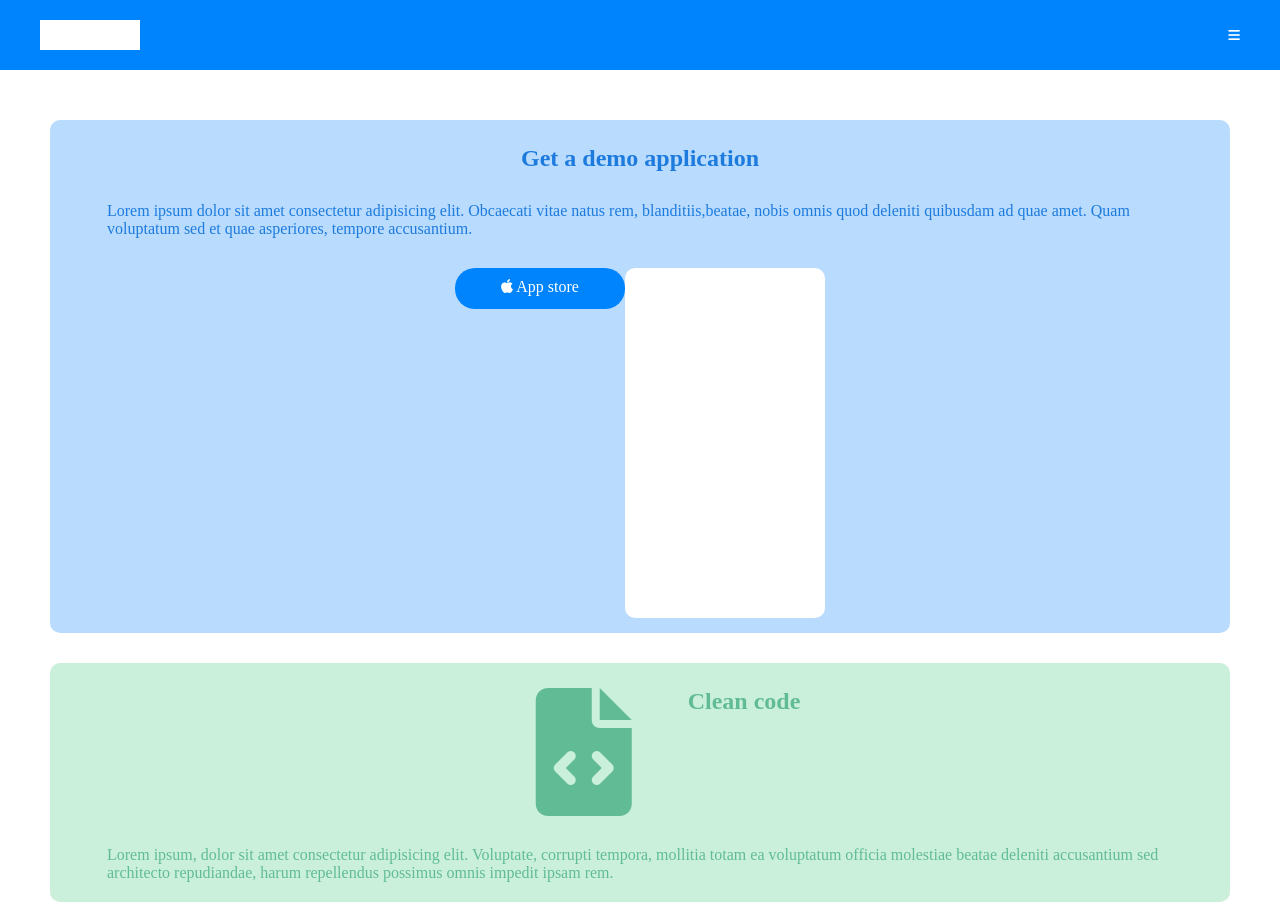
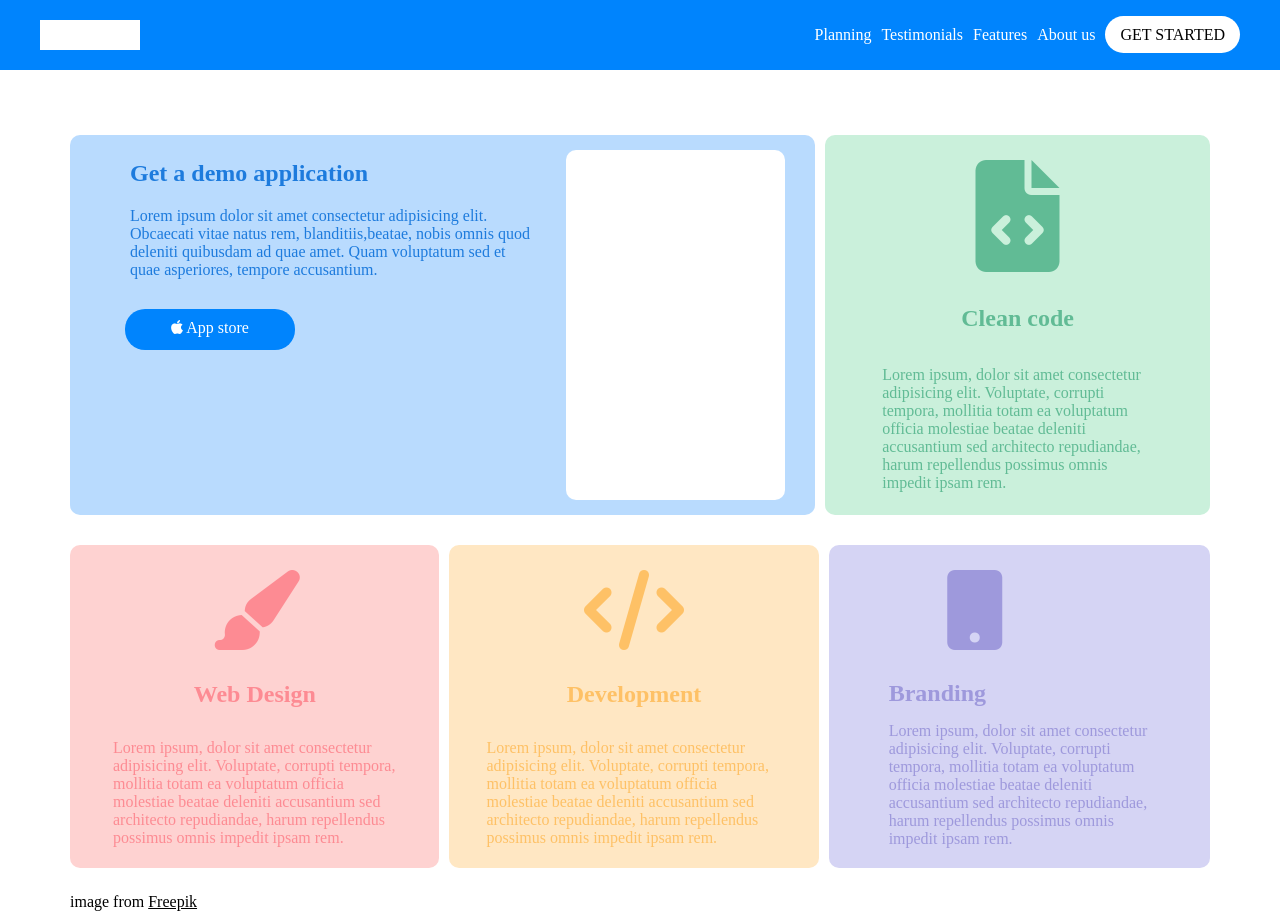
Before and after one commit to Al3ss4/html-css-responsive-flex-layout, a plain HTML site: page index.html in a window 1280 px wide. Shown: the top 914 px of the page. Drawn offline with Linux system fonts and the light colour scheme.

Commit message:
add  html and css code

```diff
--- a/index.html
+++ b/index.html
@@ -19,6 +19,18 @@
             <div class="navigation">
                 <div class="logo"></div>
                 <div class="menu-container">
+                    <div class="menu-type">
+                        <nav>
+                            <ul class="flex-row">
+                                <li><a href="#">Planning</a></li>
+                                <li><a href="#">Testimonials</a></li>
+                                <li><a href="#">Features</a></li>
+                                <li><a href="#">About us</a></li>
+                                <li><a class="btn-logo" href="#">GET STARTED</a></li>
+
+                            </ul>
+                        </nav>
+                    </div>
                     <button>
                         <i class="fa-solid fa-bars"></i>
                     </button>
@@ -34,20 +46,27 @@
         <div class="container">
             <!-- demo-section -->
             <div class="demo-section">
+                <div class="demo-top">
                     <!-- demo-app-->
                     <div class="demo-app">
+                        <div class="demo-app-top">
                             <h2>Get a demo application</h2>
                             <p>Lorem ipsum dolor sit amet consectetur adipisicing elit. Obcaecati vitae natus rem,
-                        blanditiis,beatae, nobis omnis quod deleniti quibusdam ad quae amet. Quam voluptatum sed et quae
+                                blanditiis,beatae, nobis omnis quod deleniti quibusdam ad quae amet. Quam voluptatum sed
+                                et
+                                quae
                                 asperiores, tempore accusantium.</p>
                             <a class="btn" href="#"><i class="fa-brands fa-apple"></i> App store</a>
+                        </div>
+
                         <div class="img-demo"></div>
+
                     </div>
                     <!-- / demo-app -->
 
                     <!-- clean-code -->
                     <div class="clean-code">
-                    <i class="fa-solid fa-8x fa-file-code green icon"></i>
+                        <i class="fa-solid fa-7x fa-file-code green icon"></i>
                         <h2> Clean code </h2>
                         <p>Lorem ipsum, dolor sit amet consectetur adipisicing elit. Voluptate, corrupti tempora,
                             mollitia
@@ -55,9 +74,13 @@
                             repudiandae,
                             harum repellendus possimus omnis impedit ipsam rem.</p>
                     </div>
+                </div>
+
                 <!-- / clean-code -->
 
+                <div class="demo-bot">
                     <!--  web-design -->
+
                     <div class=" web-design">
                         <i class="fa-solid fa-7x fa-paintbrush pink icon"></i>
                         <h2> Web Design </h2>
@@ -83,13 +106,14 @@
 
                     <!-- branding -->
                     <div class="branding">
-                    <i class="fa-solid fa-8x fa-mobile-button violet icon"></i>
+                        <i class="fa-solid fa-7x fa-mobile-button violet icon"></i>
                         <h2> Branding </h2>
                         <p>Lorem ipsum, dolor sit amet consectetur adipisicing elit. Voluptate, corrupti tempora,
                             mollitia
                             totam ea voluptatum officia molestiae beatae deleniti accusantium sed architecto
                             repudiandae,
                             harum repellendus possimus omnis impedit ipsam rem.</p>
+                    </div>
                 </div>
                 <span class="text-center">image from <span class="underline">Freepik</span></span>
                 <!-- / branding -->
@@ -99,7 +123,7 @@
 
         <!-- planning-section -->
         <div class="planning-section">
-            <div>
+            <div class="flex-row">
                 <div class="img-first-planning"></div>
                 <h2>Strategic planning</h2>
                 <p>Lorem ipsum dolor sit amet consectetur adipisicing elit. In repellendus illo perferendis velit
@@ -167,7 +191,7 @@
 
         <!-- benefit-content -->
         <div class="benefit-content">
-            <h2>Benefit of working with us</h2>
+            <h2 class="text-benefit">Benefit of working with us</h2>
             <div class="benefit-section">
                 <div class="allbenefit">
                     <div class="fbenefit">
@@ -240,7 +264,7 @@
         <!-- about-us-content -->
         <div class="container">
             <div class="about-us-content">
-                <div>
+                <div class="about-us-top">
                     <h2>About us </h2>
                     <p>Lorem ipsum dolor sit, amet consectetur adipisicing elit. Nostrum, inventore temporibus debitis
                         sint
@@ -252,7 +276,7 @@
                         iure accusamus illo.</p>
                     <span> image from Freepik</span>
                 </div>
-                <div>
+                <div class="about-us-bot">
                     <div class="img-profile"></div>
                     <h3> I help companies tincidunt tortor aliquam nulla facilisi crasa fermentum odio.</h3>
                     <a class="btn" href="#"><i class="fa-brands fa-linkedin"></i> Find me on Linkedin</a>
--- a/style.css
+++ b/style.css
@@ -13,7 +13,9 @@ a{
     color: white;
     text-decoration: none;
 }
-
+ul li{
+    list-style-type: none;
+}
 a:hover{
     text-decoration: underline;
 }
@@ -27,6 +29,13 @@ a:hover{
     text-align: center;
 }
 
+.btn-logo{
+    border-radius: 20px;
+    padding: 10px 15px;
+    background-color: white;
+    color: black;
+    text-align: center;
+}
 .container{
     padding: 50px 50px;
 }
@@ -57,6 +66,11 @@ h2{
     flex-direction: column;
     align-items: center;
 }
+
+.flex-row{
+    display: flex;
+    gap: 10px;
+}
 /* HEADER*/
 
 .cont-header{
@@ -84,6 +98,10 @@ h2{
 .icon{
     padding: 0 56px;
 }
+
+.menu-type{
+    display: none;
+}
 /* / HEADER*/
 
 /* MAIN */
@@ -92,7 +110,6 @@ h2{
 .demo-section{
     display: flex;
     flex-wrap: wrap;
-
 }
 .demo-app{
     background-color: #b9dbfe;
@@ -130,7 +147,7 @@ h2{
     background-color: #caf0db;
     border-radius: 10px;
     padding: 10px 57px 5px;
-    margin-bottom:25px;
+    margin-bottom:30px;
     display: flex;
     flex-wrap: wrap;
     justify-content: center;
@@ -213,7 +230,10 @@ h2{
     flex-wrap: wrap;
     justify-content: center;
 }
-
+.planning-section .flex-row{
+    justify-content: center;
+    flex-wrap: wrap;
+}
 .partners-section h3, .partners-section h2, .partners-section p{
     text-align: center;
 
@@ -314,7 +334,7 @@ h2{
 
 }
 
-.benefit-content > *{
+.benefit-content > *, .allbenefit > *{
     margin: 20px 20px;
 }
 .benefit-content h2{
@@ -351,7 +371,7 @@ h2{
     flex-wrap: wrap;
 }
 
-.about-us-content > *{
+.about-us-content > *, .about-us-top >*, .about-us-bot >*{
     margin: 15px 0px;
 }
 
@@ -390,7 +410,7 @@ h2{
 }
 
 .started-content > *{
-    margin: 15px 45px;
+    margin: 20px 45px;
     padding: 10px 0px;
 }
 
@@ -422,7 +442,7 @@ h2{
 }
 
 .end-content > *{
-    margin: 15px 45px;
+    margin: 16px 45px;
     padding: 30px 0px;
 }
 /* / end-content */
@@ -430,15 +450,40 @@ h2{
 
 /* MEDIA QUERY */
 
-@media screen and (min-width: 1024px) {
+@media screen and (min-width: 1200px) {
+
+        /* header */
+
+        .menu-type{
+            display: flex;
+            justify-content: flex-end;
+
+        }
+        button{
+            display: none;
+        }
+
+        /* / header */
+
 
         .demo-section{
-        display: flex;
-    }
-    .demo-app{
-        display: flex;
+            margin: 15px auto;
+            padding: 0 20px;
         }
 
+        .demo-bot i{
+            font-size: 5rem;
+
+        }
+        .demo-top, .demo-bot{
+            display: flex;
+            justify-content: space-between;
+
+        }
+
+        .web-design, .development, .demo-app{
+            margin-right: 10px;
+        }
 
     /* media query partners-content */
 
@@ -462,6 +507,9 @@ h2{
 
     /* media query benefit-content */
 
+    .text-benefit {
+        font-size: 3rem;
+    }
 
     .benefit-section{
     margin: 15px auto;
@@ -481,7 +529,12 @@ h2{
         flex-wrap: nowrap;
         padding: 0 175px;
     }
-.img-second-planning{
+
+    .planning-section .flex-row{
+        flex-direction: column;
+
+    }
+    .img-second-planning, .img-demo{
         width: 100%;
     }
 
@@ -495,4 +548,57 @@ h2{
     }
     /* / media query about-us-content */
 
+
+    /* media query active-section */
+    .started-content, .end-content{
+        flex-direction: column;
+        align-items: center;
+
     }
+
+    .started-content h1{
+        font-size: 5rem;
+    }
+
+    .started-content h3{
+        font-size: 3rem;
+    }
+    .started-content h4, .started-content h3, .started-content p, .end-content p{
+        display: block;
+        text-align: center;
+    }
+
+    .demo-app{
+        width: 66%;
+        display: flex;
+        flex-wrap: nowrap;
+        padding: 0 30px;
+    }
+
+    .demo-app h2, .demo-app p, .demo-app .btn{
+        padding: 10px 30px;
+    }
+
+    .clean-code{
+        width: calc(100% - 66%);
+    }
+
+    .web-design, .development{
+        width: 33%;
+    }
+
+    .branding{
+        width: calc(100% - 66%);
+    }
+
+    .demo-app .btn{
+        margin-left: 25px;
+        margin-top: 20px;
+    }
+
+/* media / query active-section */
+}
+
+
+@media screen and (min-width:820px) and (max-width:1180px) {
+}
```
Lines whose indentation alone changed are shown as unchanged.
